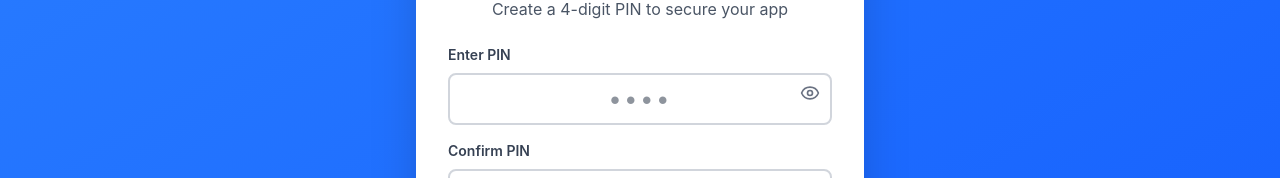
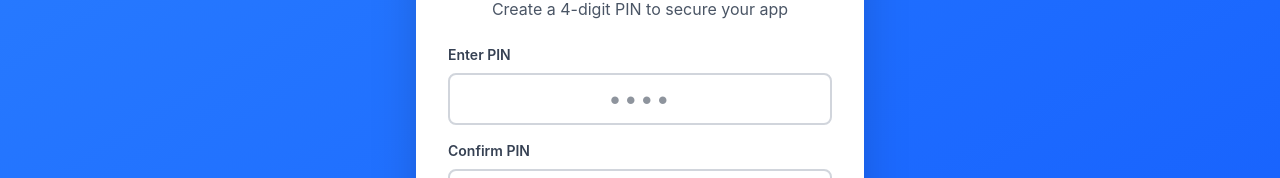
Before and after one commit to hakunnna2/tracker-money, a React (Vite) app: page / in a window 1280 px wide. Shown: the part 311-489 px from the top of the page. Built offline with nearby package versions, Linux system fonts and the light colour scheme.

Commit message:
Remove eye icon toggle from PIN input fields

```diff
--- a/src/components/AuthScreen.tsx
+++ b/src/components/AuthScreen.tsx
@@ -1,6 +1,6 @@
 import { useState, useEffect } from 'react';
 import { motion } from 'motion/react';
-import { Lock, Fingerprint, Eye, EyeOff } from 'lucide-react';
+import { Lock, Fingerprint } from 'lucide-react';
 import {
   setupPIN,
   verifyPIN,
@@ -21,7 +21,6 @@ export default function AuthScreen({ onAuthenticated }: AuthScreenProps) {
   const [pin, setPin] = useState('');
   const [confirmPin, setConfirmPin] = useState('');
   const [error, setError] = useState('');
-  const [showPin, setShowPin] = useState(false);
   const [biometricAvailable, setBiometricAvailable] = useState(false);
   const [loading, setLoading] = useState(false);
 
@@ -180,37 +179,26 @@ export default function AuthScreen({ onAuthenticated }: AuthScreenProps) {
           <form onSubmit={handleSetupPIN} className="space-y-4">
             <div>
               <label className="block text-gray-700 text-sm font-semibold mb-2">Enter PIN</label>
-              <div className="relative">
               <input
-                  type={showPin ? 'text' : 'password'}
+                type="password"
                 value={pin}
                 onChange={(e) => setPin(e.target.value.slice(0, 6))}
                 placeholder="••••"
                 maxLength={6}
                 className="w-full px-4 py-2 border-2 border-gray-300 rounded-lg focus:outline-none focus:border-blue-500 text-center text-2xl tracking-widest"
               />
-                <button
-                  type="button"
-                  onClick={() => setShowPin(!showPin)}
-                  className="absolute right-3 top-2.5 text-gray-500"
-                >
-                  {showPin ? <EyeOff size={20} /> : <Eye size={20} />}
-                </button>
-              </div>
             </div>
 
             <div>
               <label className="block text-gray-700 text-sm font-semibold mb-2">Confirm PIN</label>
-              <div className="relative">
               <input
-                  type={showPin ? 'text' : 'password'}
+                type="password"
                 value={confirmPin}
                 onChange={(e) => setConfirmPin(e.target.value.slice(0, 6))}
                 placeholder="••••"
                 maxLength={6}
                 className="w-full px-4 py-2 border-2 border-gray-300 rounded-lg focus:outline-none focus:border-blue-500 text-center text-2xl tracking-widest"
               />
-              </div>
             </div>
 
             {error && (
@@ -253,7 +241,7 @@ export default function AuthScreen({ onAuthenticated }: AuthScreenProps) {
         <form onSubmit={handleLoginPIN} className="space-y-4">
           <div>
             <input
-              type={showPin ? 'text' : 'password'}
+              type="password"
               value={pin}
               onChange={(e) => setPin(e.target.value.slice(0, 6))}
               placeholder="••••"
@@ -261,13 +249,6 @@ export default function AuthScreen({ onAuthenticated }: AuthScreenProps) {
               autoFocus
               className="w-full px-4 py-3 border-2 border-gray-300 rounded-lg focus:outline-none focus:border-blue-500 text-center text-3xl tracking-widest"
             />
-            <button
-              type="button"
-              onClick={() => setShowPin(!showPin)}
-              className="absolute right-3 top-16 text-gray-500"
-            >
-              {showPin ? <EyeOff size={20} /> : <Eye size={20} />}
-            </button>
           </div>
 
           {error && (
```
Lines whose indentation alone changed are shown as unchanged.
